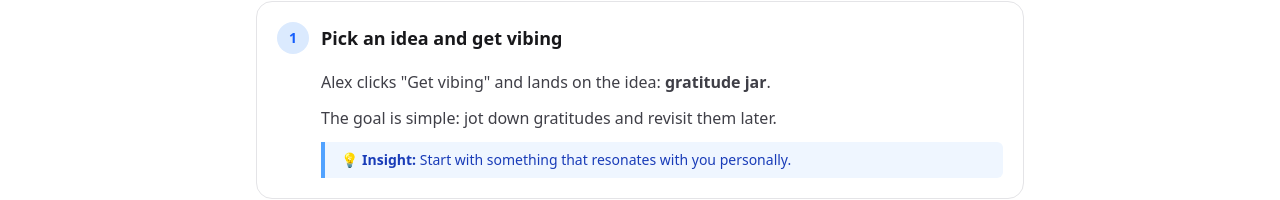
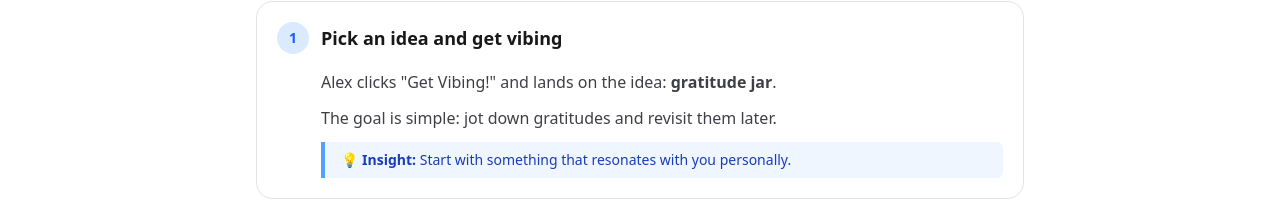
Before and after one commit to shaarselhorst/vibes-only, a Vue app in the folder 10-app/vibes-only/: page /guide in a window 1280 px wide. Both pictures are taken after a click on the button "🚀 User Journey". Shown: the part 495-695 px from the top of the page. Built offline with nearby package versions, Linux system fonts and the light colour scheme.

Commit message:
better reference

```diff
--- a/10-app/vibes-only/src/pages/Guide.vue
+++ b/10-app/vibes-only/src/pages/Guide.vue
@@ -190,7 +190,7 @@ function setActiveTab(tab: string) {
           <h3 class="text-lg font-semibold text-zinc-900 dark:text-zinc-100">Pick an idea and get vibing</h3>
         </div>
         <div class="ml-11 space-y-3">
-          <p class="text-zinc-700 dark:text-zinc-300">Alex clicks "Get vibing" and lands on the idea: <strong>gratitude jar</strong>.</p>
+          <p class="text-zinc-700 dark:text-zinc-300">Alex clicks "Get Vibing!" and lands on the idea: <strong>gratitude jar</strong>.</p>
           <p class="text-zinc-700 dark:text-zinc-300">The goal is simple: jot down gratitudes and revisit them later.</p>
           <div class="bg-blue-50 dark:bg-blue-900/20 border-l-4 border-blue-400 pl-4 py-2 rounded-r-md">
             <p class="text-sm text-blue-800 dark:text-blue-200"><strong>💡 Insight:</strong> Start with something that resonates with you personally.</p>
```
